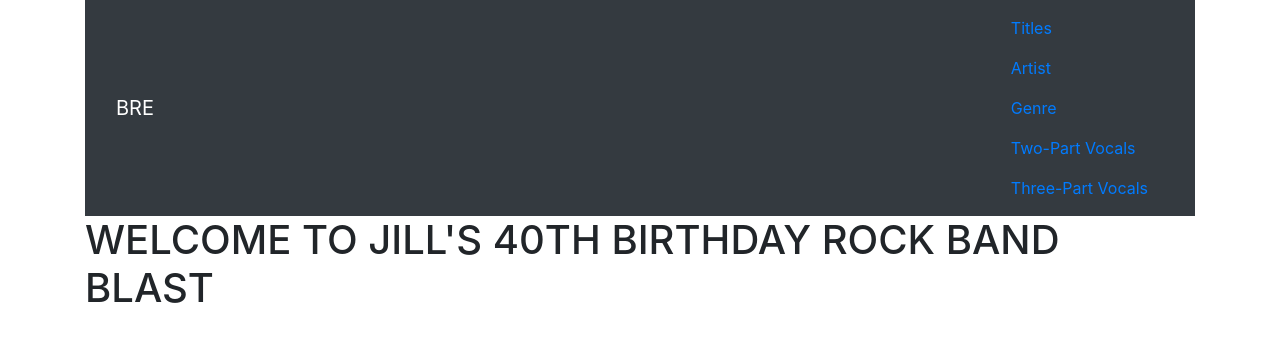
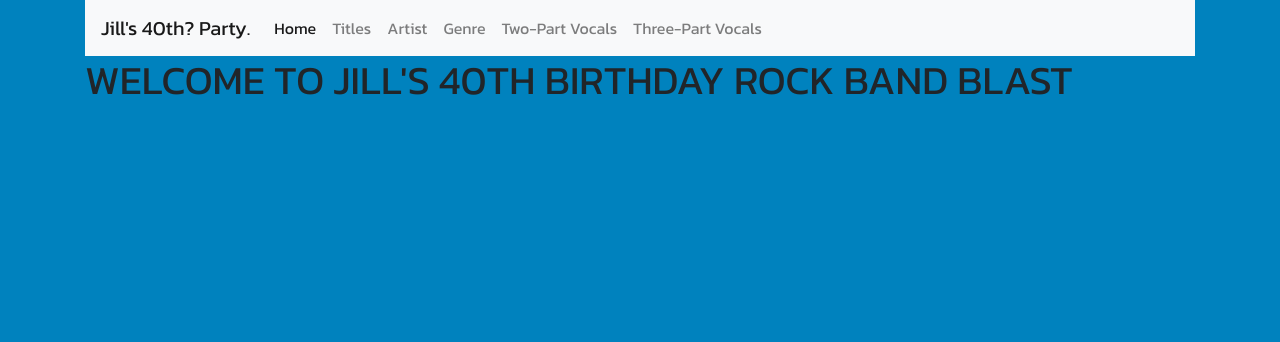
Before and after one commit to JetWolfv1/jwrbdb, a PHP site: page /index.php in a window 1280 px wide. Shown: the top 342 px of the page. Run offline with PHP 8.4, Linux system fonts and the light colour scheme.

Commit message:
Messing with style and navbar.

```diff
--- a/header.php
+++ b/header.php
@@ -6,7 +6,10 @@
     <meta name="viewport" content="width=device-width, initial-scale=1" />
 
     <title>JWRBDB</title>
+
     <link rel="stylesheet" href="https://stackpath.bootstrapcdn.com/bootstrap/4.3.1/css/bootstrap.min.css" integrity="sha384-ggOyR0iXCbMQv3Xipma34MD+dH/1fQ784/j6cY/iJTQUOhcWr7x9JvoRxT2MZw1T" crossorigin="anonymous">
+    <link rel="stylesheet" href="style.css" type="text/css">
+
   </head>
 
   <body>
--- a/navbar.php
+++ b/navbar.php
@@ -1,13 +1,29 @@
-<nav class="navbar navbar-expand-md navbar-dark bg-dark">
-  <div class="container-fluid">
-    <a href="/" class="navbar-brand">BRE</a>
-    <div id="navbarNav">
-      <a href="title.php" class="nav-link">Titles</a>
-      <a href="artist.php" class="nav-link">Artist</a>
-      <!-- <a href="year.php" class="nav-link">Year</a> -->
-      <a href="genre.php" class="nav-link">Genre</a>
-      <a href="twopart.php" class="nav-link">Two-Part Vocals</a>
-      <a href="threepart.php" class="nav-link">Three-Part Vocals</a>
+<nav class="navbar navbar-expand-lg navbar-light bg-light">
+
+    <a href="/" class="navbar-brand">Jill's 40th? Party.</a>
+
+    <div class="collapse navbar-collapse" id="navbarSupportedContent">
+      <ul class="navbar-nav mr-auto">
+        <li class="nav-item active">
+          <a class="nav-link" href="/">Home <span class="sr-only">(current)</span></a>
+        </li>
+        <li class="nav-item">
+          <a class="nav-link" href="title.php">Titles</a>
+        </li>
+        <li class="nav-item">
+          <a class="nav-link" href="artist.php">Artist</a>
+        </li>
+        <!-- <a href="year.php" class="nav-link">Year</a> -->
+        <li class="nav-item">
+          <a class="nav-link" href="genre.php">Genre</a>
+        </li>
+        <li class="nav-item">
+          <a class="nav-link" href="twopart.php">Two-Part Vocals</a>
+        </li>
+        <li class="nav-item">
+          <a class="nav-link" href="threepart.php">Three-Part Vocals</a>
+        </li>
+      </ul>
     </div>
-  </div>
+
 </nav>
```
Also changed, not shown: style.css (renamed from css/style.css).
